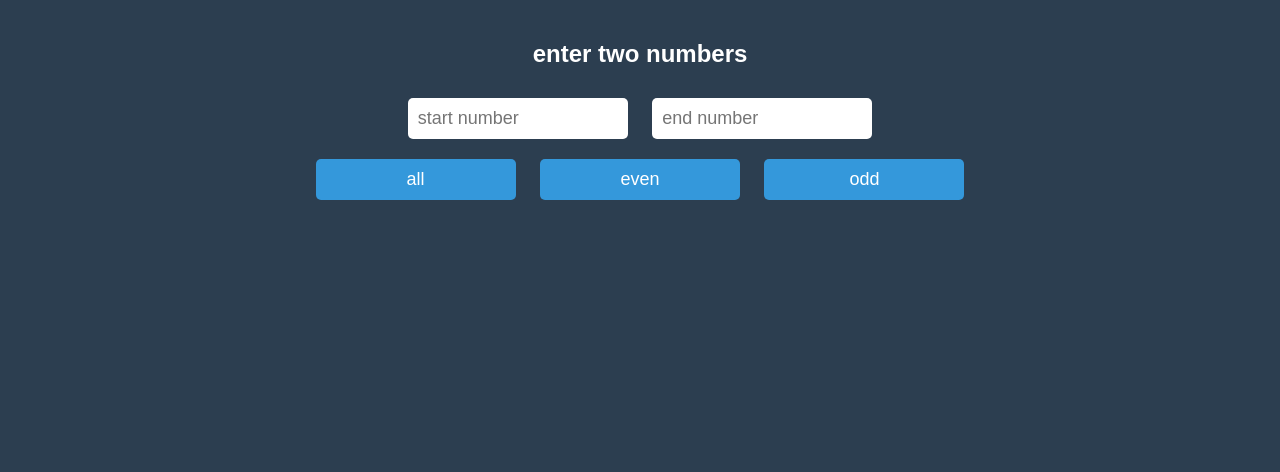
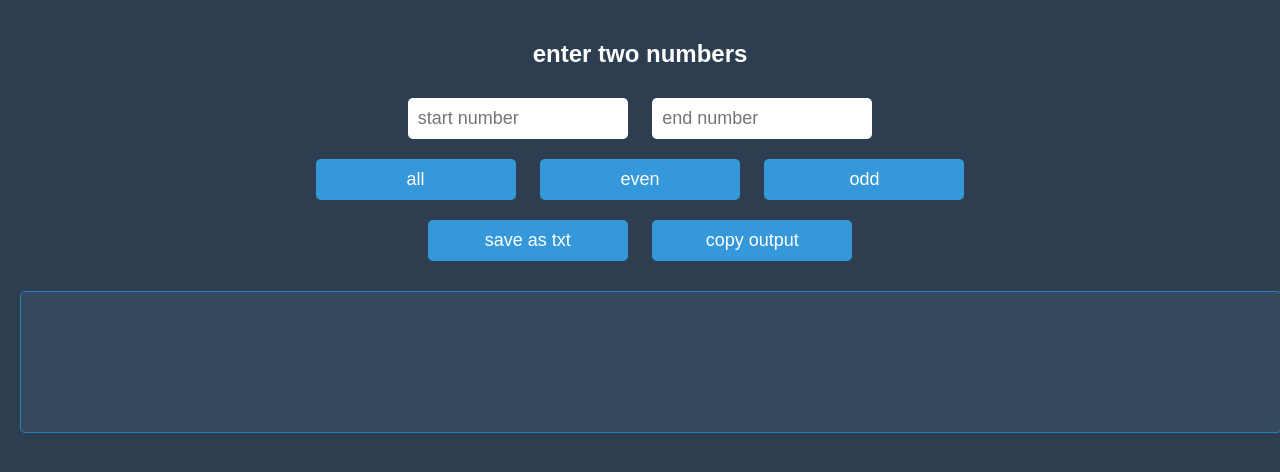
Before and after one commit to NotFloofy/number-list-generator, a plain HTML site: page index.html in a window 1280 px wide. Drawn offline with Linux system fonts and the light colour scheme.

Commit message:
Update index.html

```diff
--- a/index.html
+++ b/index.html
@@ -1,8 +1,8 @@
 <!DOCTYPE html>
 <html lang="en">
 <head>
-  <meta charset="utf-8">
-  <meta name="viewport" content="width=device-width, initial-scale=1.0">
+  <meta charset="utf-8" />
+  <meta name="viewport" content="width=device-width, initial-scale=1.0"/>
   <title>number list generator</title>
   <style>
     body {
@@ -12,21 +12,21 @@
       text-align: center;
       padding: 20px;
       margin: 0;
-      overflow-x: hidden
+      overflow-x: hidden;
     }
     input, button {
       padding: 10px;
       margin: 10px;
       border: none;
-      border-radius: 5px
+      border-radius: 5px;
     }
     button {
       background-color: #3498db;
       color: white;
-      cursor: pointer
+      cursor: pointer;
     }
     button:hover {
-      background-color: #2980b9
+      background-color: #2980b9;
     }
     .result {
       margin-top: 20px;
@@ -34,27 +34,37 @@
       text-align: left;
       width: 100%;
       white-space: pre-wrap;
-      word-break: break-word
+      word-break: break-word;
+      min-height: 120px;
+      border: 1px solid #2980b9;
+      padding: 10px;
+      border-radius: 5px;
+      background-color: #34495e;
     }
     @media (max-width: 768px) {
-      body { padding: 10px }
-      input, button { width: 100%; font-size: 16px }
+      body { padding: 10px; }
+      input, button { width: 100%; font-size: 16px; }
     }
     @media (min-width: 769px) {
-      input, button { width: 200px; font-size: 18px }
+      input, button { width: 200px; font-size: 18px; }
     }
   </style>
 </head>
 <body>
 
   <h2>enter two numbers</h2>
-  <input type="number" id="start" placeholder="start number">
-  <input type="number" id="end" placeholder="end number">
+  <input type="number" id="start" placeholder="start number" />
+  <input type="number" id="end" placeholder="end number" />
 
   <div>
     <button onclick="generateNumbers('all')">all</button>
     <button onclick="generateNumbers('even')">even</button>
     <button onclick="generateNumbers('odd')">odd</button>
+  </div>
+
+  <div>
+    <button onclick="saveAsTxt()">save as txt</button>
+    <button onclick="copyOutput()">copy output</button>
   </div>
 
   <div class="result" id="result"></div>
@@ -88,6 +98,26 @@
       }
       document.getElementById('result').innerText = output || 'no numbers found'
     }
+
+    function saveAsTxt() {
+      const output = document.getElementById('result').innerText
+      if (!output || output === 'please enter valid numbers' || output === 'no numbers found') return
+      const blob = new Blob([output], {type: 'text/plain'})
+      const url = URL.createObjectURL(blob)
+      const a = document.createElement('a')
+      a.href = url
+      a.download = 'numbers.txt'
+      a.click()
+      URL.revokeObjectURL(url)
+    }
+
+    function copyOutput() {
+      const output = document.getElementById('result').innerText
+      if (!output || output === 'please enter valid numbers' || output === 'no numbers found') return
+      navigator.clipboard.writeText(output)
+        .then(() => alert('copied to clipboard >w<'))
+        .catch(() => alert('failed to copy :('))
+    }
   </script>
 
 </body>
```
